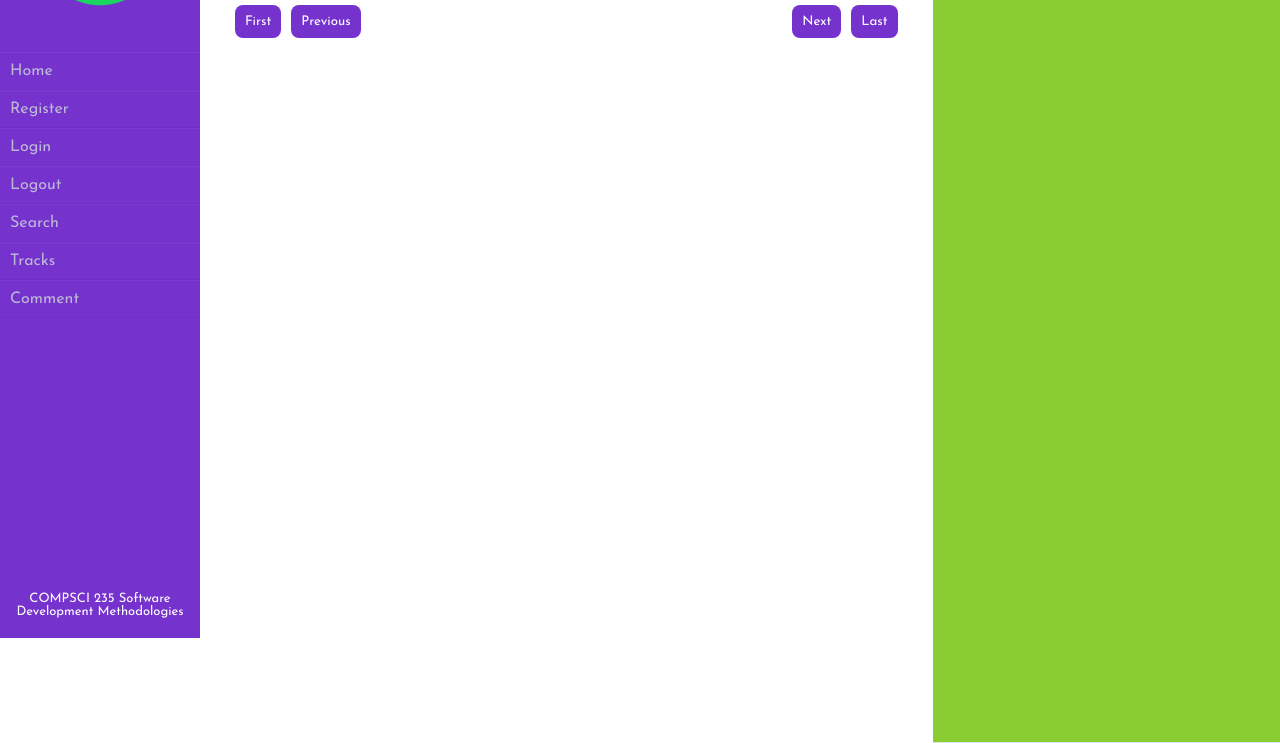
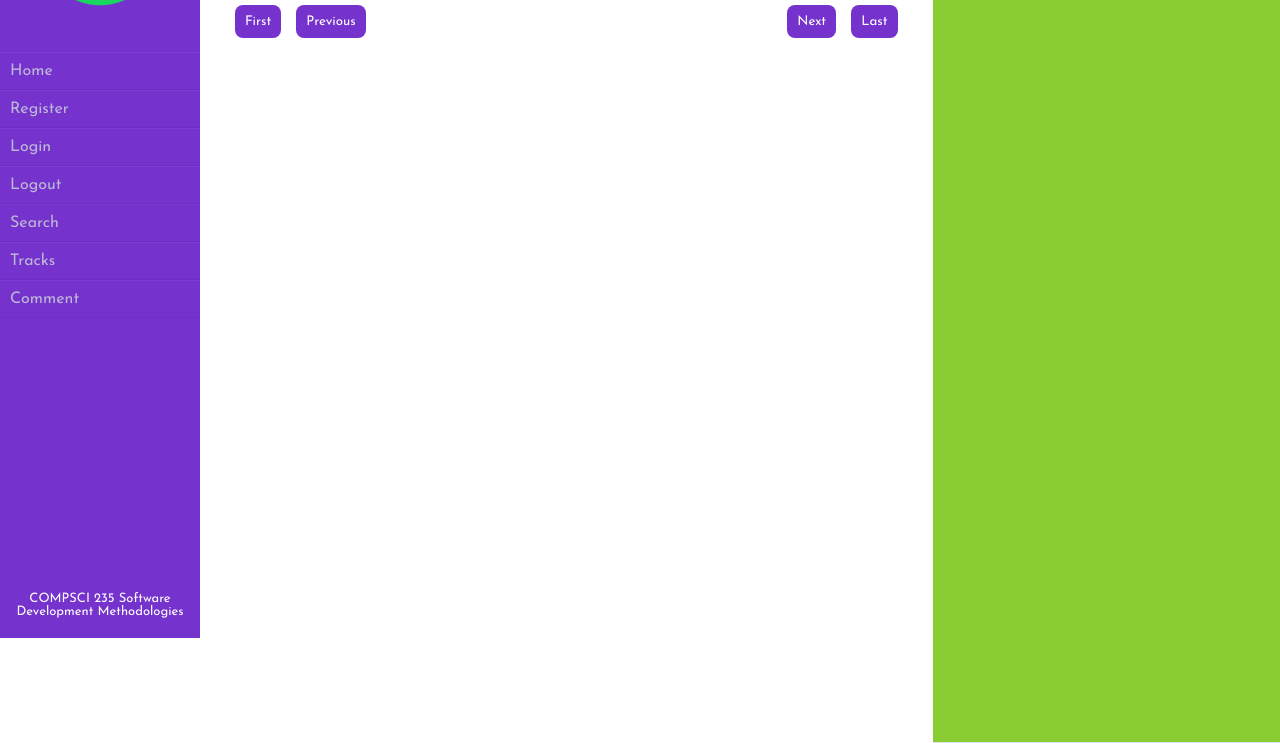
Before and after one commit to jessicizt/music_lib, a Flask app: template music/templates/content/tracklist.html in a window 1280 px wide. Shown: the part 162-905 px from the top of the page. Run offline with Flask 2, Linux system fonts and the light colour scheme; the template is opened without the code that fills it, so the values that code supplies are empty; parts of the project's set-up code (start-up, migrations or seed data) failed here and were passed over.

Commit message:
botton Changes

```diff
--- a/music/static/css/main.css
+++ b/music/static/css/main.css
@@ -79,7 +79,7 @@ td{
     display: inline-block;
     padding: 10px;
     margin: 5px;
-    float:left;
+    float:middle;
 }
 
 .btn-general-disabled {
```
